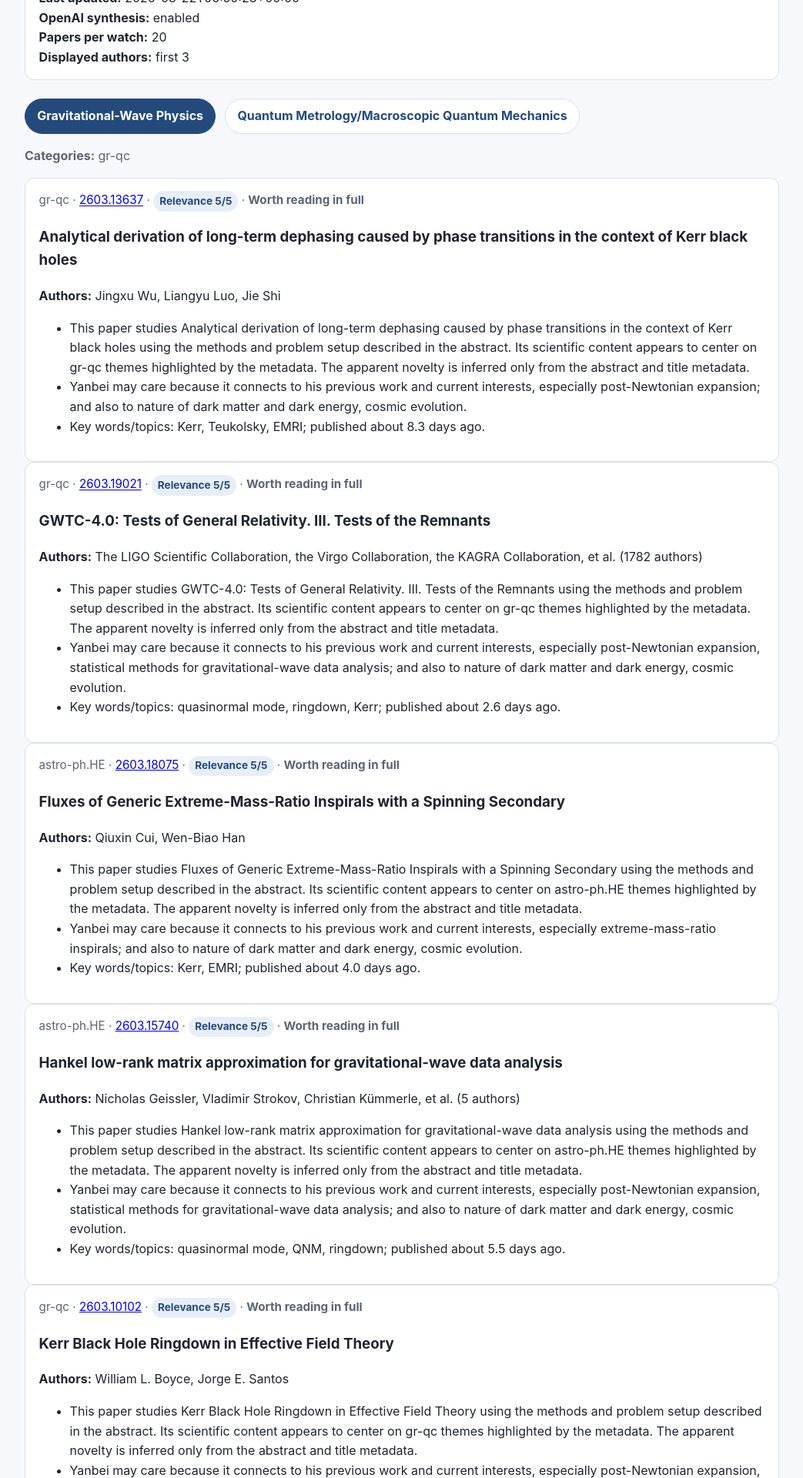
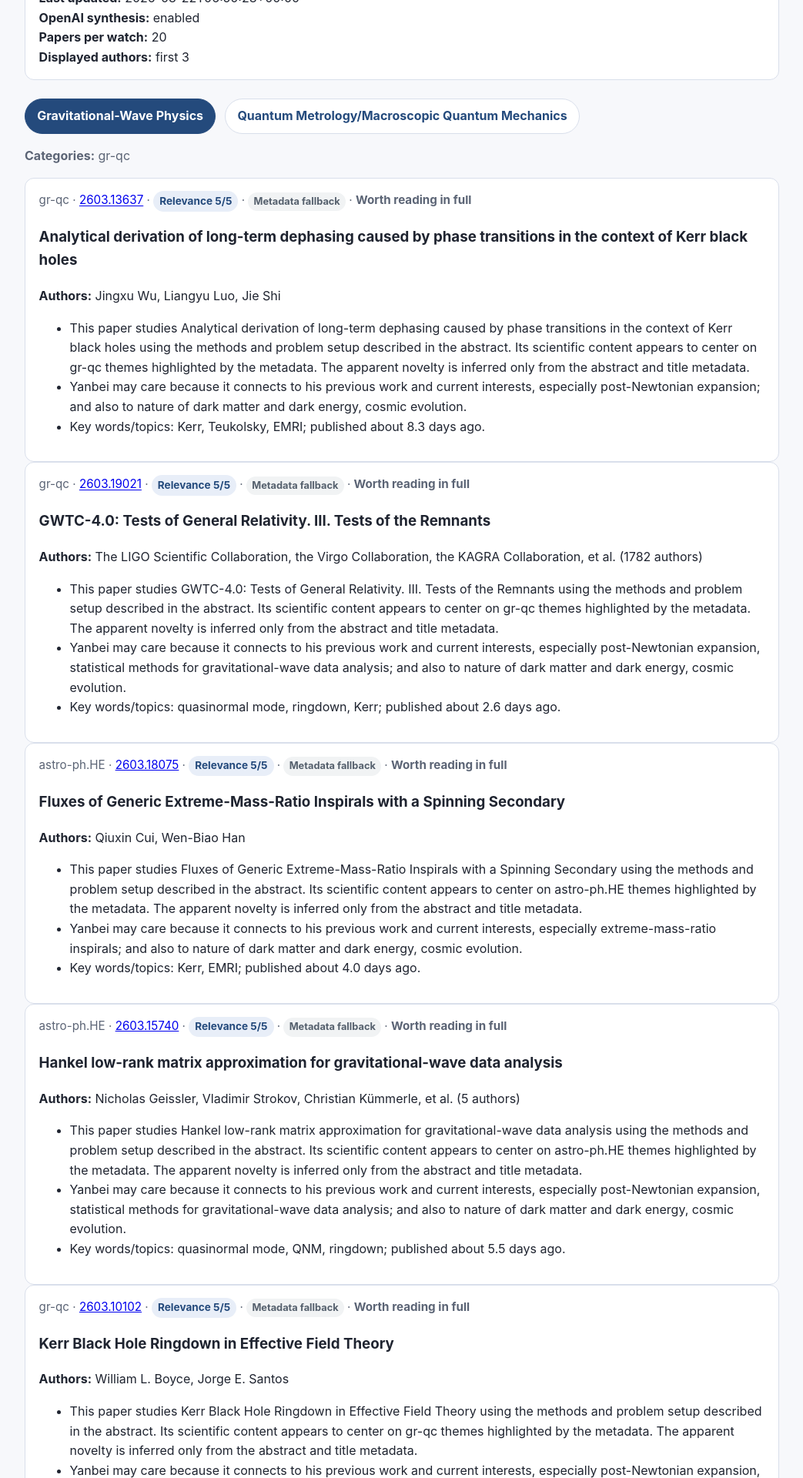
Before and after one commit to yanbei/yanbei.github.io, a Jekyll site: the page built from arxiv.md, in a window 1280 px wide. Shown: the part 369-2289 px from the top of the page at 77% size, without its empty margins (118-1161 px from the left). Built offline with Jekyll 4.4.1, drawn with Linux system fonts in a browser that asks for light colours; some of the changed text lies outside the part shown.

Commit message:
Show OpenAI and PDF badges on arXiv page

```diff
--- a/arxiv.md
+++ b/arxiv.md
@@ -18,7 +18,7 @@
         <div class="paper-list">
           ${w.papers.map(p => `
             <article class="paper">
-              <div class="paper-meta">${p.category} · <a href="https://arxiv.org/abs/${p.id}" target="_blank" rel="noopener">${p.id}</a> · <span class="score">Relevance ${p.relevance}/5</span>${p.worth_reading_full ? ' · <strong>Worth reading in full</strong>' : ''}</div>
+              <div class="paper-meta">${p.category} · <a href="https://arxiv.org/abs/${p.id}" target="_blank" rel="noopener">${p.id}</a> · <span class="score">Relevance ${p.relevance}/5</span>${p.used_openai ? ' · <span class="mini-badge badge-openai">OpenAI</span>' : ' · <span class="mini-badge badge-fallback">Metadata fallback</span>'}${p.used_pdf_text ? ' · <span class="mini-badge badge-pdf">PDF-read</span>' : ''}${p.worth_reading_full ? ' · <strong>Worth reading in full</strong>' : ''}</div>
               <h3>${p.title}</h3>
               <p><strong>Authors:</strong> ${(p.authors_short || p.authors).join(', ')}</p>
               <ul>
--- a/style.css
+++ b/style.css
@@ -67,6 +67,25 @@
   font-size: 0.85rem;
   font-weight: 700;
 }
+.mini-badge {
+  display: inline-block;
+  padding: 0.12rem 0.45rem;
+  border-radius: 999px;
+  font-size: 0.8rem;
+  font-weight: 700;
+}
+.badge-openai {
+  background: #e7f7ee;
+  color: #196c3a;
+}
+.badge-pdf {
+  background: #fce8e6;
+  color: #a03222;
+}
+.badge-fallback {
+  background: #f1f3f4;
+  color: #55606d;
+}
 footer { color: var(--muted); margin-top: 2rem; }
 code { background: #eef2f8; padding: 0.1rem 0.25rem; border-radius: 4px; }
 .tabs {
```
